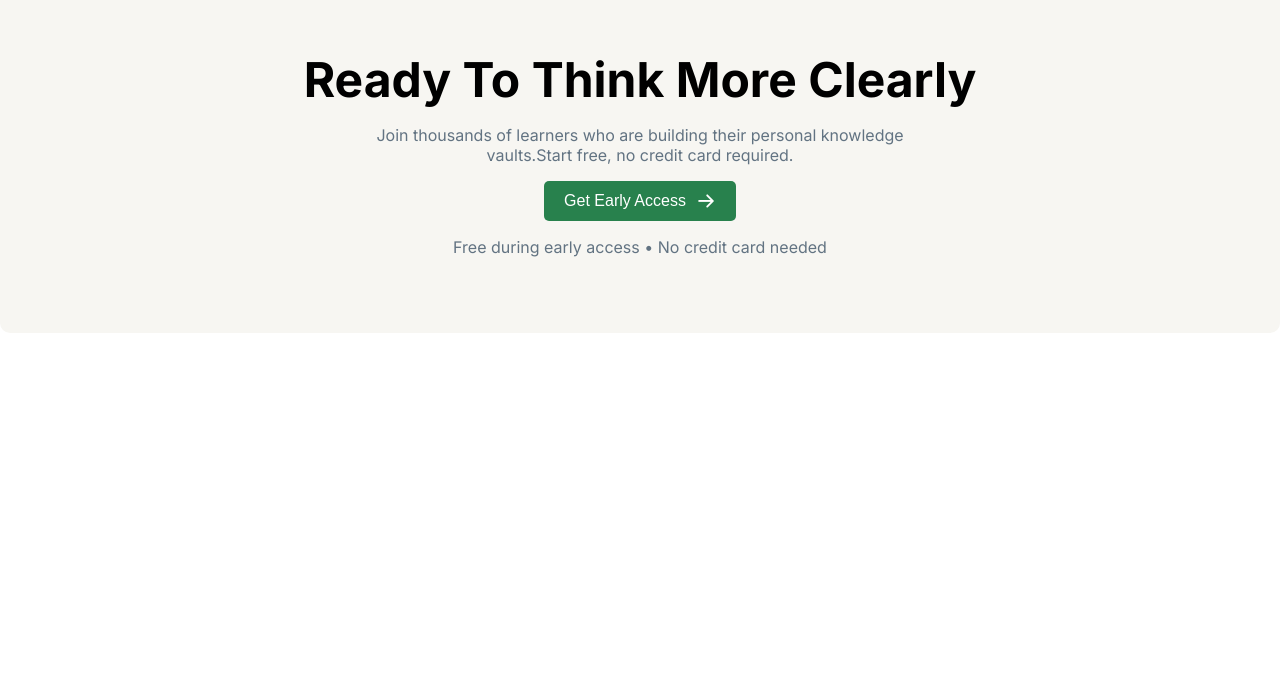
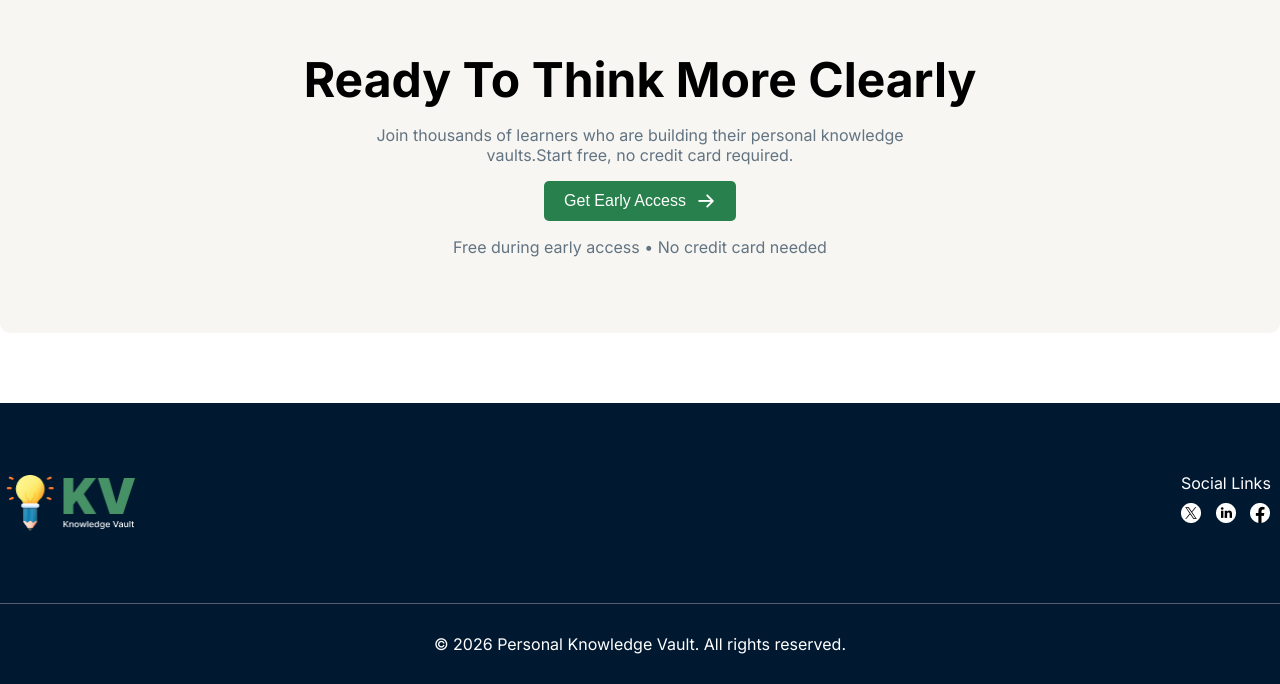
Before and after one commit to azmaeenmahtab/PH-First-Assignment, a plain HTML site: page index.html in a window 1280 px wide. Shown: the part 2201-2885 px from the top of the page. Before the commit the page ends 2534 px from the top, so only its background shows below. Drawn offline with Linux system fonts and the light colour scheme.

Commit message:
all done

```diff
--- a/index.html
+++ b/index.html
@@ -148,6 +148,24 @@ Structured By Design.</h4>
         </div>
     </section>
 
+
+    <!-- footer -->
+     <section id="footer">
+        <div id="footerdiv">
+            <div id="footerlogolinks">
+                <img src="assets/logo-footer.png" alt="" id="footerlogo">
+                <!-- links -->
+                 <div>
+                    <p>Social Links</p>
+                    <a href=""><img src="assets/x.png" alt=""></a>
+                    <a href=""><img src="assets/linkedin.png" alt=""></a>
+                    <a href=""><img src="assets/fb.png" alt=""></a>
+                 </div>
+            </div>
+            <p  >© 2026 Personal Knowledge Vault. All rights reserved.</p>
+        </div>
+     </section>
+
 </body>
 
 </html>
--- a/page.css
+++ b/page.css
@@ -274,6 +274,12 @@ body {
 }
 
 /* think section */
+
+#thinksection{
+
+    padding-bottom: 70px;
+
+}
 #thinksectiondiv{
     text-align: center;
     display: flex;
@@ -293,3 +299,47 @@ body {
     margin-left: auto;
     margin-right: auto;
 }
+
+/* footer div */
+#footerdiv{
+    max-width: 1300px;
+    margin-left: auto;
+    margin-right: auto;
+
+
+}
+
+#footer p{
+    padding:30px 0px;
+    margin: 0;
+}
+
+#footer{
+    background-color: #001931;
+    color: white;
+     text-align: center;
+}
+
+#footerlogolinks{
+    display: flex;
+    justify-content: space-between;
+    align-items: left;
+    text-align: left;
+    padding : 70px 0px;
+    border-bottom: .5px solid rgb(87, 91, 111);
+ }
+
+#footerlogo{
+    height: 60px;
+    width: 140px;
+}
+
+#footerlogolinks p{
+    padding: 0px 0px 10px 0px;
+}
+
+#footerlogolinks a img{
+    width: 20px;
+    height: 20px;
+    margin-right: 10px;
+}
```
Also changed, not shown: assets/fb.png (added), assets/linkedin.png (added), assets/x.png (added).
